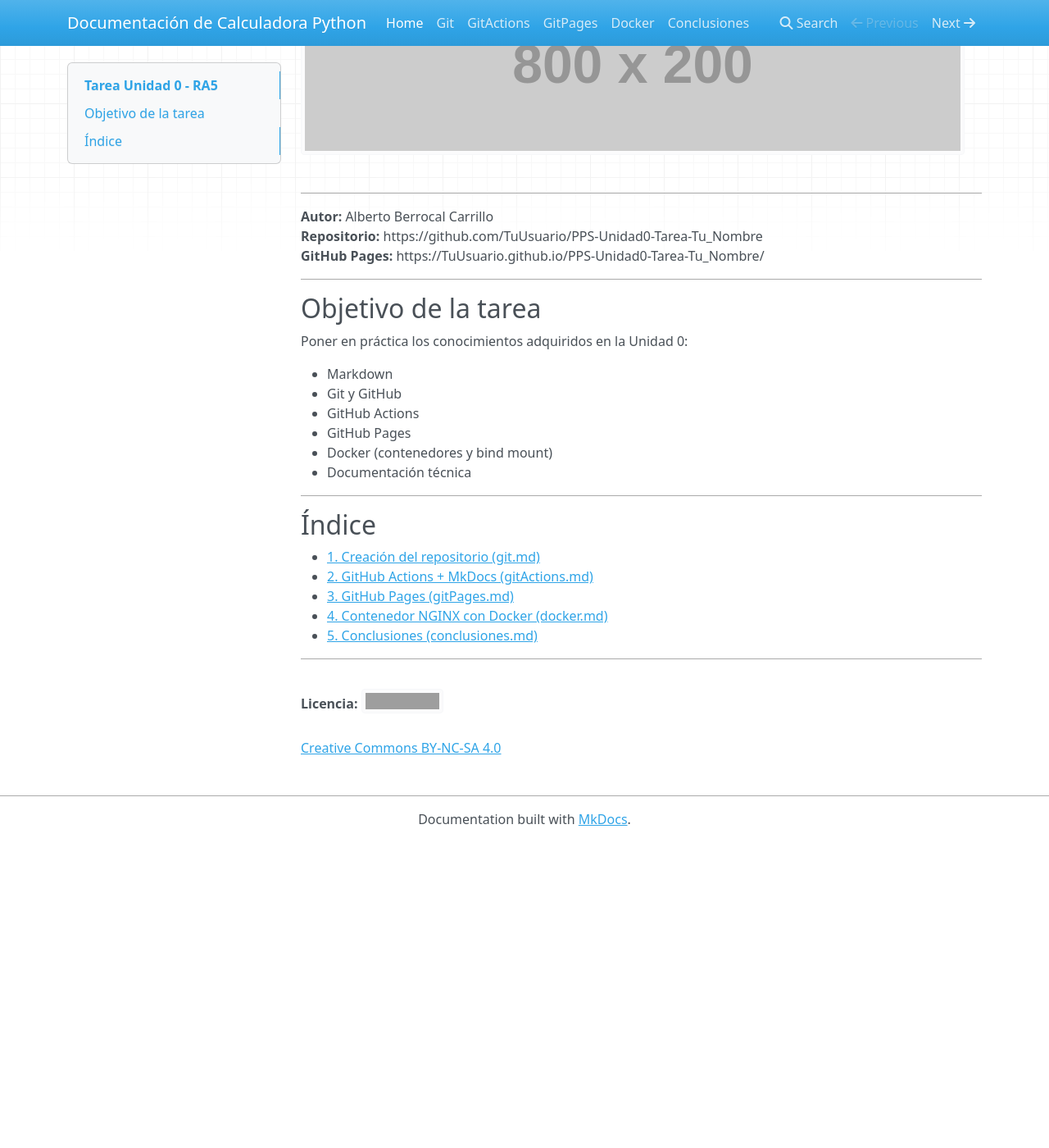
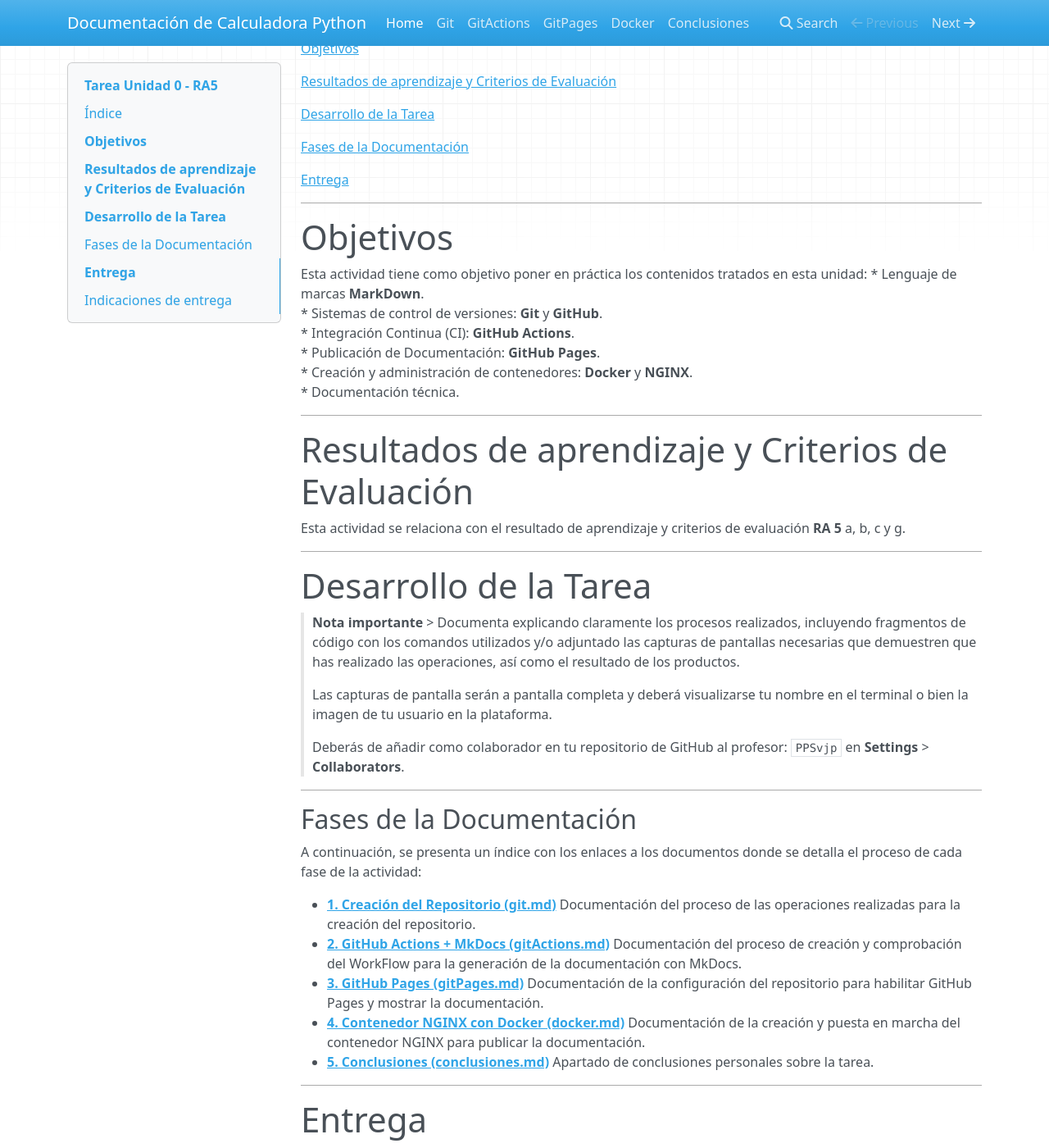
Before and after one commit to vjp-albertobc/PPS-Unidad0-Tarea-AlbertoBC, an MkDocs documentation site: the page built from docs/index.md, in a window 1280 px wide and 1400 px high, scrolled down 215 px. Shown: the whole window at 82% size. Built offline with MkDocs 1.6.1, drawn with Linux system fonts in a browser that asks for light colours; nearby versions of some CDN libraries; before the commit the page ends 1242 px from its top, so only the background shows below that; some of the changed text lies outside the part shown; grey boxes are pictures that could not be loaded.

Commit message:
Creación markdown para archivo index.md

```diff
--- a/docs/index.md
+++ b/docs/index.md
@@ -1,38 +1,83 @@
 # Tarea Unidad 0 - RA5
 **Puesta en Producción Segura**
-
-![Portada](https://via.placeholder.com/800x200?text=PPS+-+Unidad+0)
-
----
-
 **Autor:** Alberto Berrocal Carrillo
-**Repositorio:** https://github.com/TuUsuario/PPS-Unidad0-Tarea-Tu_Nombre
-**GitHub Pages:** https://TuUsuario.github.io/PPS-Unidad0-Tarea-Tu_Nombre/
-
----
-
-## Objetivo de la tarea
-
-Poner en práctica los conocimientos adquiridos en la Unidad 0:
-
-- Markdown
-- Git y GitHub
-- GitHub Actions
-- GitHub Pages
-- Docker (contenedores y bind mount)
-- Documentación técnica
+**Repositorio:** https://github.com/vjp-albertobc/PPS-Unidad0-Tarea-AlbertoBC
 
 ---
 
 ## Índice
 
-- [1. Creación del repositorio (git.md)](git.md)
-- [2. GitHub Actions + MkDocs (gitActions.md)](gitActions.md)
-- [3. GitHub Pages (gitPages.md)](gitPages.md)
-- [4. Contenedor NGINX con Docker (docker.md)](docker.md)
-- [5. Conclusiones (conclusiones.md)](conclusiones.md)
+[Objetivos](#objetivos)
+
+[Resultados de aprendizaje y Criterios de Evaluación](#resultados-de-aprendizaje-y-criterios-de-evaluación)
+
+[Desarrollo de la Tarea](#desarrollo-de-la-tarea)
+
+[Fases de la Documentación](#fases-de-la-documentación)
+
+[Entrega](#entrega)
 
 ---
 
-**Licencia:** ![Licencia: CC BY-NC-SA 4.0](https://licensebuttons.net/l/by-nc-sa/4.0/88x31.png)
-[Creative Commons BY-NC-SA 4.0](https://creativecommons.org/licenses/by-nc-sa/4.0/)
+# Objetivos
+
+Esta actividad tiene como objetivo poner en práctica los contenidos tratados en esta unidad:
+* Lenguaje de marcas **MarkDown**.
+* Sistemas de control de versiones: **Git** y **GitHub**.
+* Integración Continua (CI): **GitHub Actions**.
+* Publicación de Documentación: **GitHub Pages**.
+* Creación y administración de contenedores: **Docker** y **NGINX**.
+* Documentación técnica.
+
+---
+
+# Resultados de aprendizaje y Criterios de Evaluación
+
+Esta actividad se relaciona con el resultado de aprendizaje y criterios de evaluación **RA 5** a, b, c y g.
+
+---
+
+# Desarrollo de la Tarea
+
+> **Nota importante** > Documenta explicando claramente los procesos realizados, incluyendo fragmentos de código con los comandos utilizados y/o adjuntado las capturas de pantallas necesarias que demuestren que has realizado las operaciones, así como el resultado de los productos.
+>
+> Las capturas de pantalla serán a pantalla completa y deberá visualizarse tu nombre en el terminal o bien la imagen de tu usuario en la plataforma.
+>
+> Deberás de añadir como colaborador en tu repositorio de GitHub al profesor: `PPSvjp` en **Settings** > **Collaborators**.
+
+---
+
+## Fases de la Documentación
+
+A continuación, se presenta un índice con los enlaces a los documentos donde se detalla el proceso de cada fase de la actividad:
+
+* **[1. Creación del Repositorio (git.md)](docs/git.md)** Documentación del proceso de las operaciones realizadas para la creación del repositorio.
+* **[2. GitHub Actions + MkDocs (gitActions.md)](docs/gitActions.md)** Documentación del proceso de creación y comprobación del WorkFlow para la generación de la documentación con MkDocs.
+* **[3. GitHub Pages (gitPages.md)](docs/gitPages.md)** Documentación de la configuración del repositorio para habilitar GitHub Pages y mostrar la documentación.
+* **[4. Contenedor NGINX con Docker (docker.md)](docs/docker.md)** Documentación de la creación y puesta en marcha del contenedor NGINX para publicar la documentación.
+* **[5. Conclusiones (conclusiones.md)](docs/conclusiones.md)** Apartado de conclusiones personales sobre la tarea.
+
+---
+
+# Entrega
+
+## Indicaciones de entrega
+
+Una vez realizada la tarea, el envío se realizará a través de la plataforma.
+Deberás de entregar al menos:
+
+* El repositorio que has creado, comprimido en un archivo.
+* El enlace a la página de `github.io` donde está publicado la documentación de esta actividad.
+* Revisa que has añadido como colaborador en tu repositorio de GitHub al profesor: `PPSvjp` en **Settings** > **Collaborators**.
+
+El archivo comprimido se nombrará siguiendo las siguientes pautas:
+
+`PPS-Unidad0-Tarea-Apellido1_Apellido2_Nombre`
+
+Asegúrate que el nombre no contenga la letra ñ, tildes ni caracteres especiales extraños. Así por ejemplo la alumna Begoña Sánchez Mañas para la primera unidad del MP de PPS, debería nombrar esta tarea como:
+
+`PPS-Unidad0-Tarea-sanchez_manas_begona`
+
+---
+
+![Licencia: CC BY-NC-SA 4.0](https://licensebuttons.net/l/by-nc-sa/4.0/88x31.png)
```
